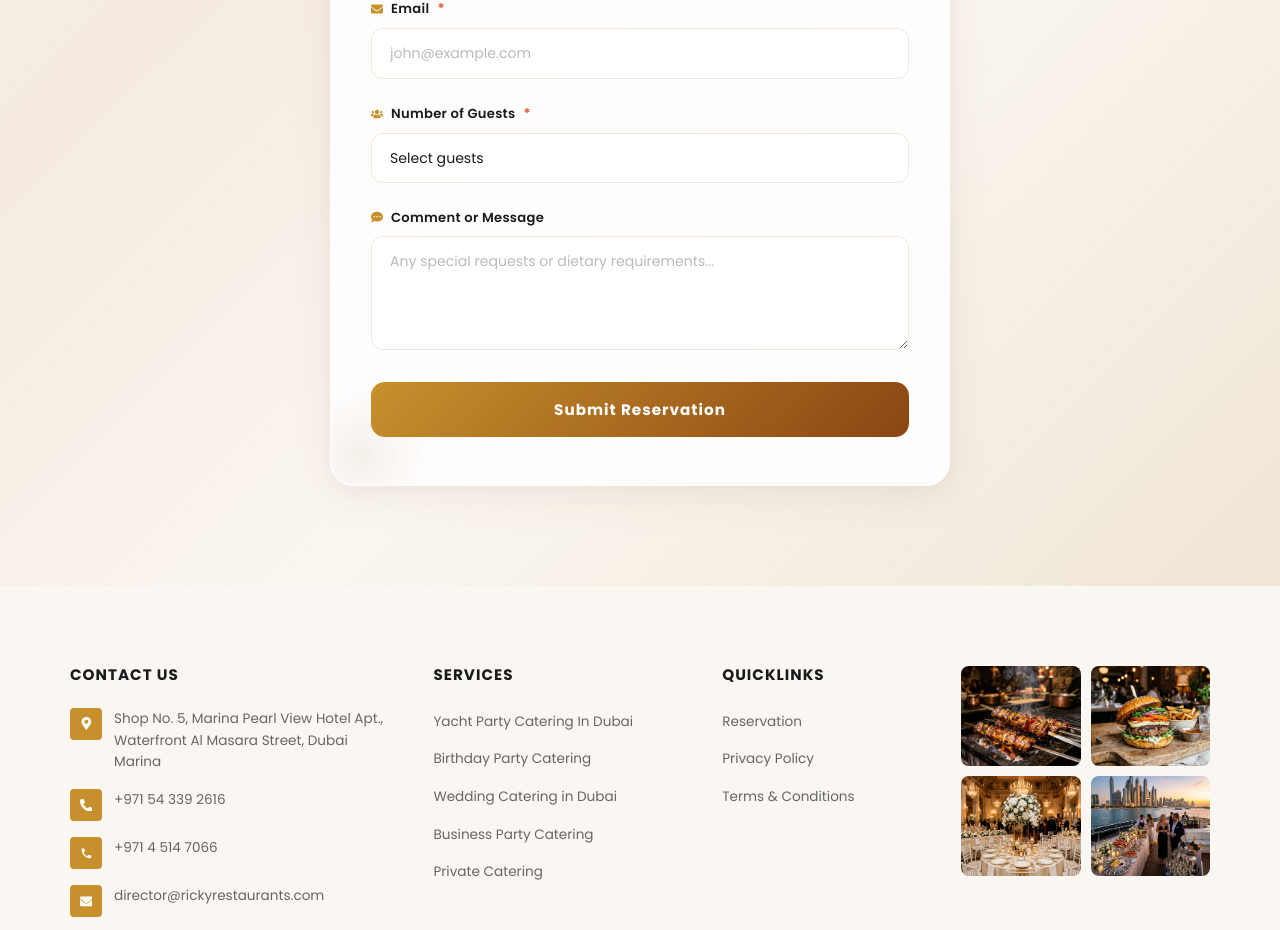
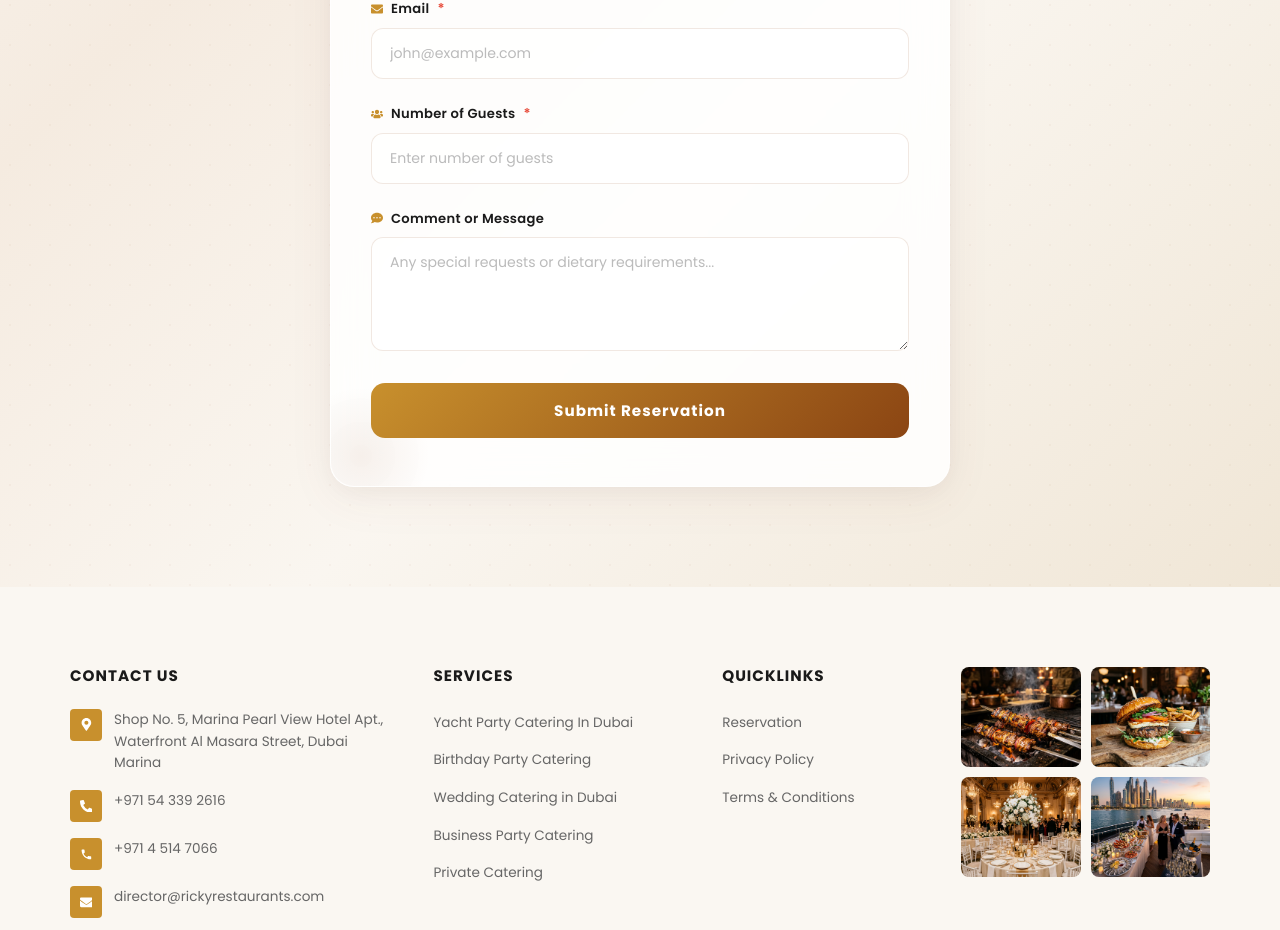
Before and after one commit to aayashahmad/rickyrestaurants, a Next.js app: page /menu in a window 1280 px wide. Shown: the part 5017-5947 px from the top of the page. Built offline with nearby package versions, Linux system fonts and the light colour scheme; a web font is replaced by a local one.

Commit message:
fix input

```diff
--- a/src/components/ReservationSection/ReservationSection.jsx
+++ b/src/components/ReservationSection/ReservationSection.jsx
@@ -127,21 +127,16 @@ export default function ReservationSection() {
                                 <FaUsers className={styles.inputIcon} />
                                 Number of Guests <span className={styles.required}>*</span>
                             </label>
-                            <select
+                            <input
+                                type="number"
                                 name="guests"
                                 value={formData.guests}
                                 onChange={handleChange}
+                                placeholder="Enter number of guests"
+                                min="1"
                                 required
                                 className={styles.input}
-                            >
-                                <option value="">Select guests</option>
-                                {[1, 2, 3, 4, 5, 6, 7, 8, 9, 10].map((n) => (
-                                    <option key={n} value={n}>
-                                        {n} {n === 1 ? "Guest" : "Guests"}
-                                    </option>
-                                ))}
-                                <option value="10+">10+ Guests</option>
-                            </select>
+                            />
                         </div>
 
                         {/* Message */}
```
Also changed, not shown: src/app/contact/page.js (+5 -10 lines), 1 other file (tests, documents, lock files or other folders).
